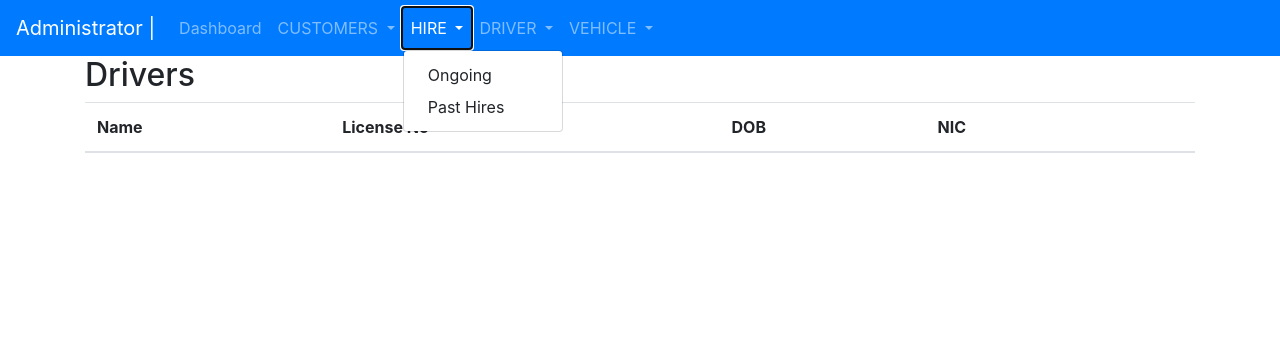
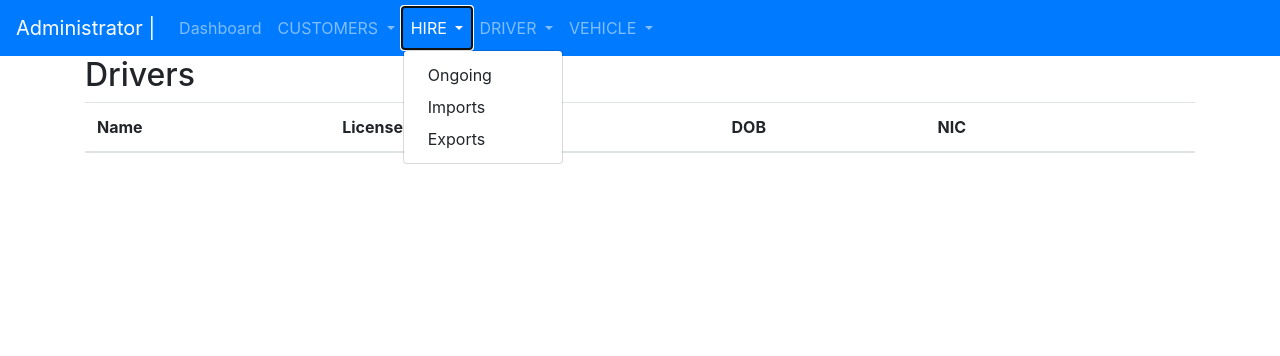
Before and after one commit to MaheemaPavithrani/TransGlobalLogistics, a CodeIgniter app: page /TransGlobalLogistics/index.php/admin/get_drivers in a window 1280 px wide, after a click on "HIRE". Shown: the top 356 px of the page. Run offline with CodeIgniter, Linux system fonts and the light colour scheme; data that the repository does not hold is empty; some libraries are stand-ins or nearby versions.

Commit message:
Modified

```diff
--- a/application/views/admin/drivers/index.php
+++ b/application/views/admin/drivers/index.php
@@ -66,10 +66,6 @@
             <button type="submit" class="btn btn-primary">Save</button>
           </form>
         </div>
-
-        <div class="modal-footer">
-          <a href="<?php echo base_url('admin/update_driver/'.$driver['id']);?>" class="btn btn-primary" role="button">Save</a>
-        </div>
       </div>
     </div>
 </div>
--- a/application/views/admin/header.php
+++ b/application/views/admin/header.php
@@ -41,7 +41,8 @@
                 </a>
                 <div class="dropdown-menu">
                     <a class="dropdown-item" href="#">Ongoing</a>
-                    <a class="dropdown-item" href="#">Past Hires</a>
+                    <a class="dropdown-item" href="#">Imports</a>
+                    <a class="dropdown-item" href="#">Exports</a>
                 </div>
             </li>
 
```
